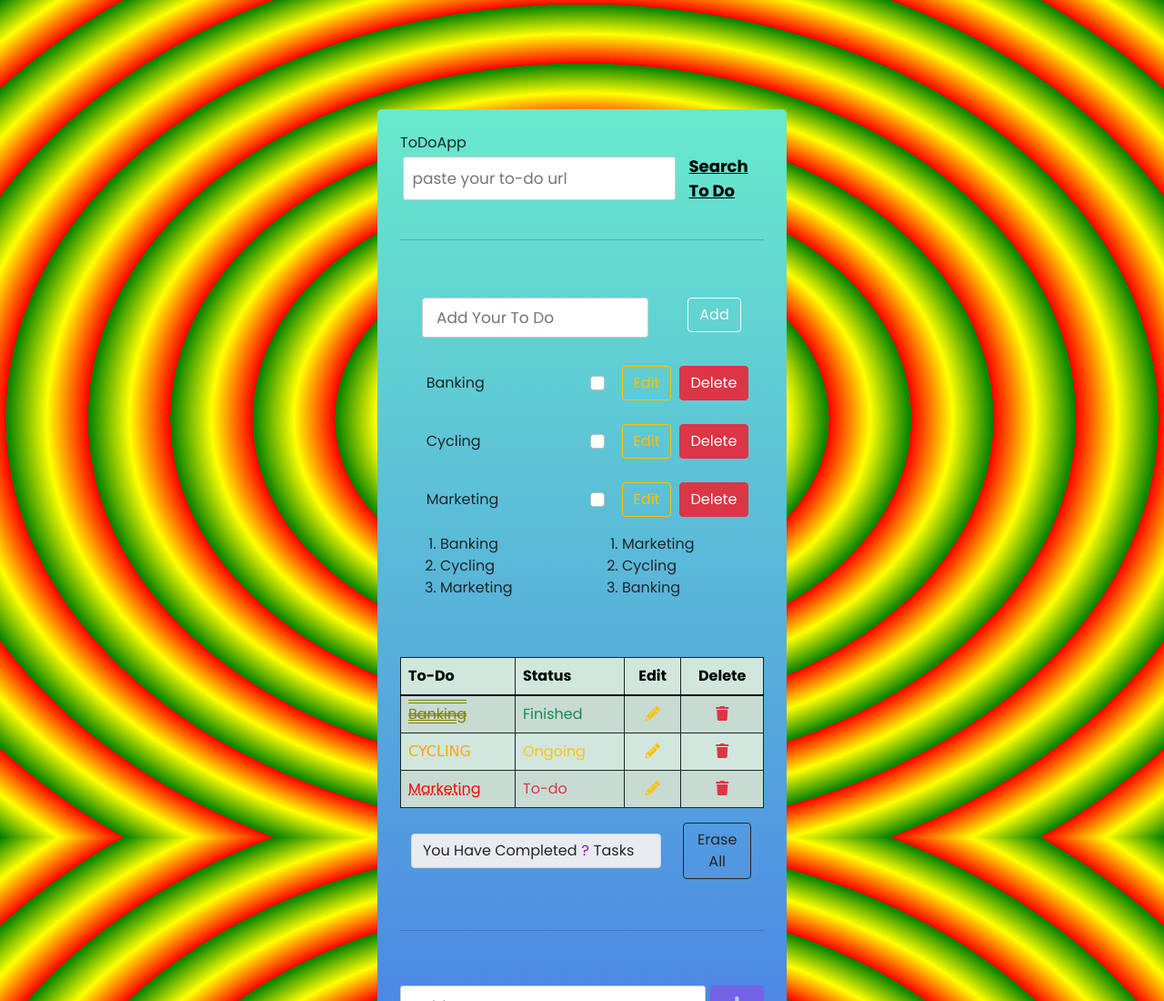
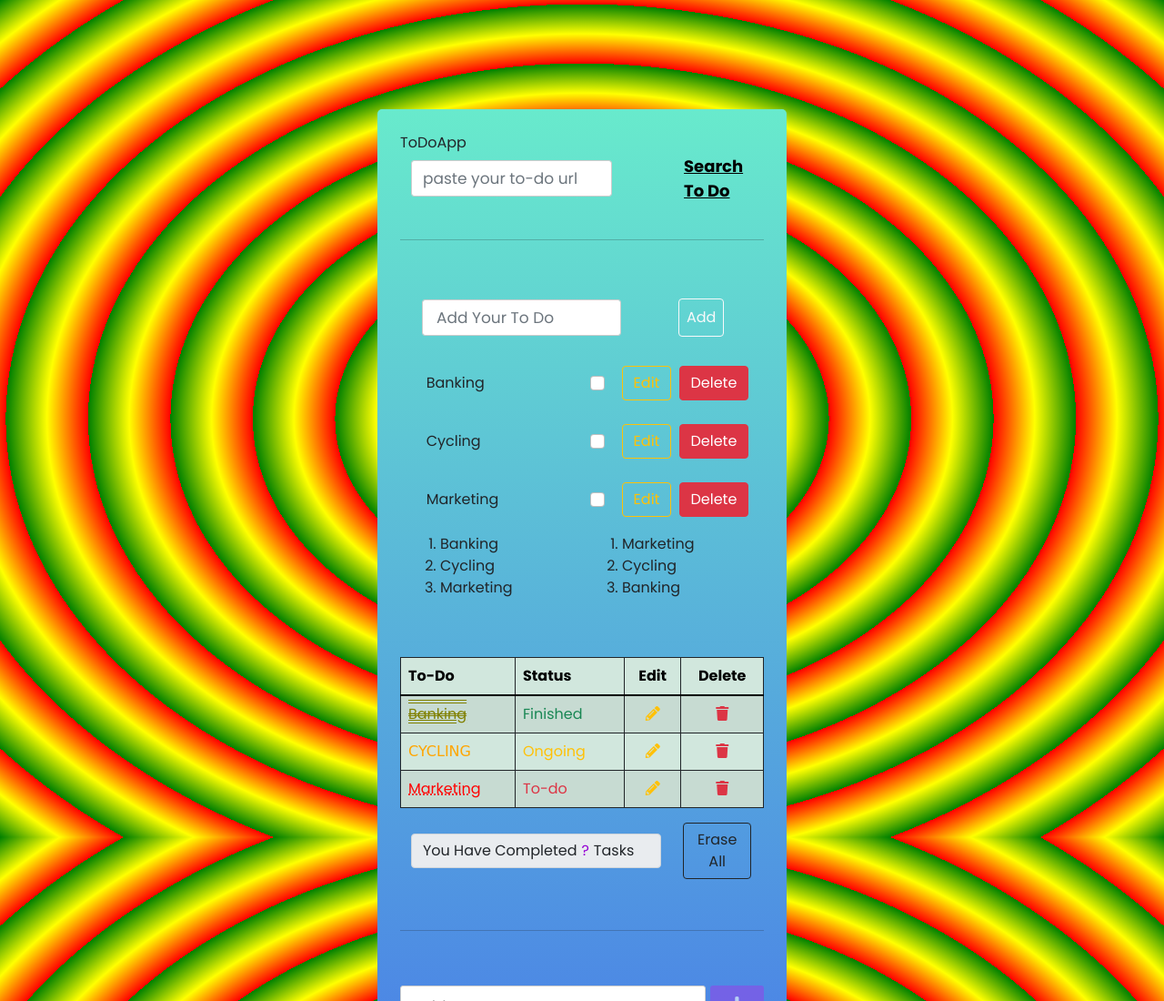
Before and after one commit to ashleigh-tesla/ToDoAppVue, a plain HTML site: page index.html in a window 1280 px wide. Shown: the top 1100 px of the page at 91% size. Drawn offline with nearby package versions, Linux system fonts and the light colour scheme.

Commit message:
updated index.html and toDoAppVue.css

```diff
--- a/index.html
+++ b/index.html
@@ -46,12 +46,20 @@
         <header>ToDoApp</header>
 
         <div id="to-do-url" style="display: flex; justify-content:center; align-items:center; width: 100%;">
-            <input v-model="myItem" type="text" placeholder="paste your to-do url" style="padding: 10px 10px; border-radius: 3px; outline: none; width: 75%; font-size: 17px; height: 100%; border: 1px solid #ccc; margin-right: 5px;">
-            <span style="width: 20%; margin-left: 10px;">
-                <a :disabled="myItem.length===0" :href="myItem" class="link-dark"
-                    style="font-size: 18px; font-weight: 700; color:  #000; float: right;" target="_blank">Search To
-                    Do</a>
-            </span>
+            <div class="container-fluid">
+                <div class="row justify-content-between align-items-center">
+                    <div class="col-9">
+                        <input v-model="myItem" class="form-control form-control url-input" type="text" placeholder="paste your to-do url" aria-label=".form-control input">
+                    </div>
+                    <div class="col-3">
+                        <span class="url-span">
+                            <a :disabled="myItem.length===0" :href="myItem" class="link-dark"
+                                style="font-size: 18px; font-weight: 700; color:  #000; float: right;" target="_blank">Search To
+                                Do</a>
+                        </span>
+                    </div>
+                </div>
+            </div>
         </div>
         <br>
         <hr>
@@ -59,16 +67,13 @@
         <div id="myVueItem">
             <div class="container-fluid">
                 <div class="row justify-content-between align-items-center" id="myVue">
-
-                    <div class="input-group">
-                        <div class="col-10">
-                            <input type="text" v-if="!isEditing" class="form-control form-control-lg" v-model="todo" placeholder="Add Your To Do" aria-label=".form-control-lg example">
-                            <input type="text" v-else class="form-control form-control-lg" v-model="todo" placeholder="Edit Your To Do" aria-label=".form-control example">
-                        </div>
-                        <div class="col-2">
-                            <button v-if="!isEditing" class="btn btn-outline-light" type="button" @click="storeTodo">Add</button>
-                            <button v-else class="btn btn-outline-dark" type="button" @click="storeTodo">Edit</button>
-                        </div>
+                    <div class="col-9">
+                        <input type="text" v-if="!isEditing" class="form-control form-control" v-model="todo" placeholder="Add Your To Do" aria-label=".form-control input1">
+                        <input type="text" v-else class="form-control form-control" v-model="todo" placeholder="Edit Your To Do" aria-label=".form-control input2">
+                    </div>
+                    <div class="col-3">
+                        <button v-if="!isEditing" class="btn btn-outline-light p-2" type="button" @click="storeTodo">Add</button>
+                        <button v-else class="btn btn-outline-dark p-2" type="button" @click="storeTodo">Edit</button>
                     </div>
                 </div>
             </div>
--- a/styles/toDoAppVue.css
+++ b/styles/toDoAppVue.css
@@ -6,12 +6,12 @@
     font-family: 'Poppins', sans-serif;
 }
 
+@media only screen and (min-width: 888px) {
     body {
         height: 100vh;
         width: 100%;
         background: repeating-radial-gradient(red, yellow 5%, green 10%), #cccccc;
     }
-
     .wrapper {
         margin: 120px auto;
         max-width: 450px;
@@ -20,12 +20,10 @@ body {
         border-radius: 5px;
         padding: 25px;
     }
-
     .wrapper .header {
         font-size: 30px;
         font-weight: 600;
     }
-
     .wrapper #to-do-list {
         display: flex;
         flex-direction: column;
@@ -33,21 +31,30 @@ body {
         height: 72px;
         margin: 20px 0;
     }
-
     .wrapper .inputField {
         display: flex;
         height: 45px;
         width: 100%;
         margin: 20px 0;
     }
-
+    .url-span {
+        width: 20%;
+    }
+    .url-input {
+        border-radius: 3px;
+        outline: none;
+        width: 80%;
+        font-size: 17px;
+        height: 100%;
+        border: 1px solid #ccc;
+        margin-right: 5px;
+    }
     .wrapper #myVue {
         display: flex;
         width: 100%;
         height: 50px;
         margin: 20px 0;
     }
-
     #to-do-list input {
         outline: none;
         height: 100%;
@@ -56,7 +63,6 @@ body {
         border-radius: 3px;
         padding-left: 15px;
     }
-
     .inputField input {
         outline: none;
         width: 85%;
@@ -66,7 +72,6 @@ body {
         border-radius: 3px;
         padding-left: 15px;
     }
-
     #myVue input {
         outline: none;
         width: 85%;
@@ -76,7 +81,6 @@ body {
         border-radius: 3px;
         padding-left: 15px;
     }
-
     .inputField button {
         width: 60px;
         height: 100%;
@@ -91,17 +95,14 @@ body {
         opacity: 0.6;
         pointer-events: none;
     }
-
     .inputField button.active {
         opacity: 1;
         pointer-events: auto;
     }
-
     .wrapper .toDoList {
         max-height: 250px;
         overflow-y: auto;
     }
-
     .toDoList li {
         list-style: none;
         height: 45px;
@@ -114,7 +115,6 @@ body {
         cursor: default;
         overflow: hidden;
     }
-
     .toDoList li span {
         position: absolute;
         right: -45px;
@@ -126,11 +126,9 @@ body {
         cursor: pointer;
         transition: all 0.3s ease;
     }
-
     .toDoList li:hover span {
         right: 0px;
     }
-
     .wrapper .footer {
         display: flex;
         width: 100%;
@@ -138,7 +136,6 @@ body {
         margin-top: 25px;
         justify-content: space-between;
     }
-
     .footer button {
         border: none;
         outline: none;
@@ -151,21 +148,21 @@ body {
         opacity: 0.6;
         pointer-events: none;
     }
-
     .footer button.active {
         opacity: 1;
         pointer-events: auto;
     }
+}
 
-@media only screen and (min-width: 0px) and (max-width: 864px) {
+@media only screen and (min-width: 0px) and (max-width: 888px) {
     body {
         background: repeating-radial-gradient(red, yellow, green), #cccccc;
     }
     .wrapper {
         background: linear-gradient(to bottom, #68eacc 0%, #497BE8 100%), #fff;
-        margin: 60px auto;
-        max-width: 400px;
+        margin: 60px 0;
         width: 100%;
-        border-radius: 5px;
+        border-radius: 3px;
+        padding: 20px;
     }
 }
```
Lines whose indentation alone changed are shown as unchanged.
